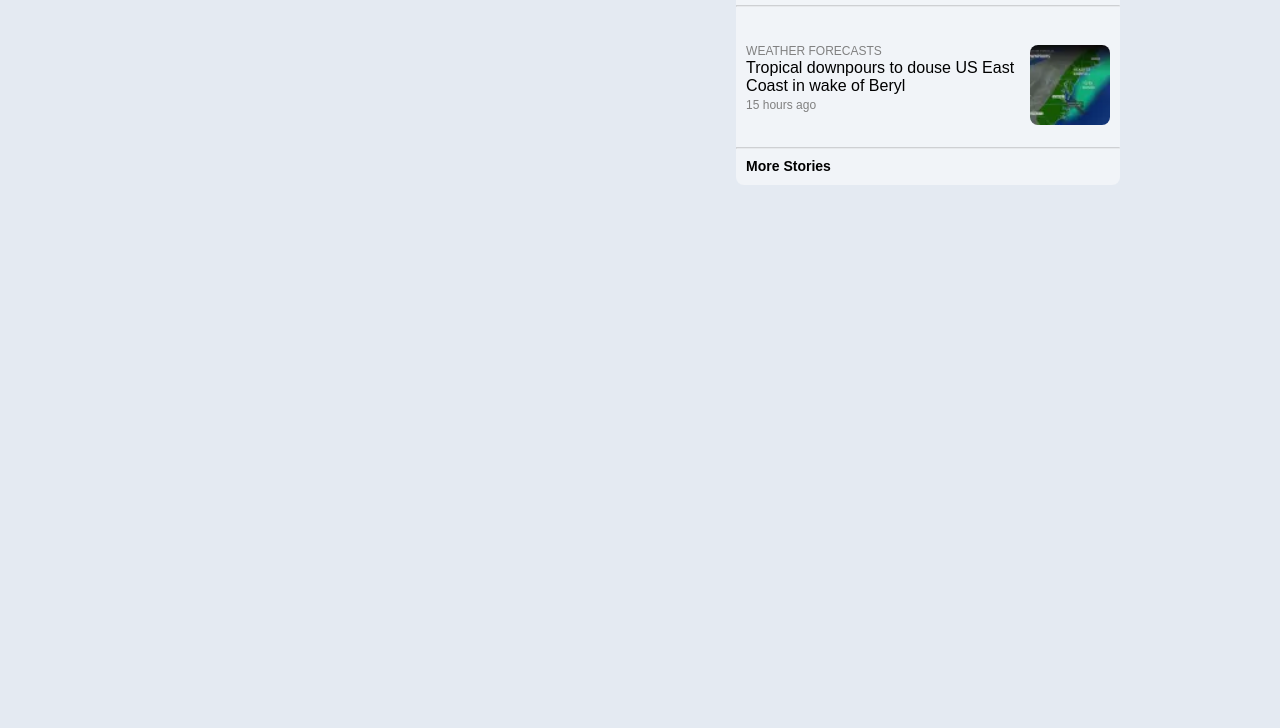
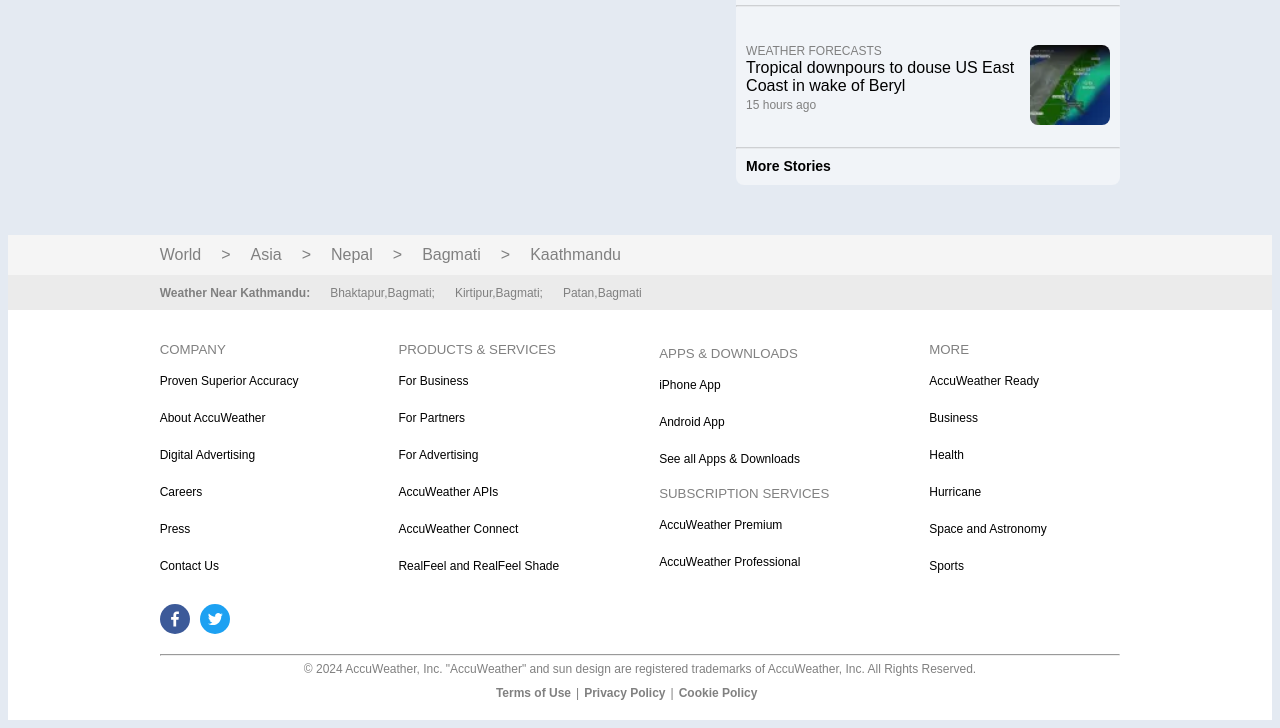
Before and after one commit to utsavarch/assignment3, a plain HTML site: page index.html in a window 1280 px wide. Shown: the part 1539-2267 px from the top of the page. Before the commit the page ends 1732 px from the top, so only its background shows below. Drawn offline with Linux system fonts and the light colour scheme.

Commit message:
second commit

```diff
--- a/assets/css/style.css
+++ b/assets/css/style.css
@@ -128,3 +128,71 @@ aside {
   background-color: #f1f4f8;
   border-radius: 8px;
 }
+.footer1 {
+  display: flex;
+  flex-direction: row;
+  background-color: #f5f5f5;
+  align-items: center;
+  gap: 20px;
+  width: 100%;
+  padding-left: 12%;
+  padding-right: 12%;
+  height: 40px;
+  vertical-align: baseline;
+  color: gray;
+}
+.footer2 {
+  display: flex;
+  flex-direction: row;
+  background-color: #ebebeb;
+  align-items: center;
+  gap: 20px;
+  width: 100%;
+  padding-left: 12%;
+  padding-right: 12%;
+  height: 35px;
+  vertical-align: baseline;
+  color: gray;
+  font-size: 12px;
+}
+.footer3 {
+  display: flex;
+  flex-direction: row;
+  background-color: #ffff;
+  align-items: center;
+  gap: 100px;
+  width: 100%;
+  padding-left: 12%;
+  padding-right: 12%;
+  color: gray;
+}
+.social {
+  padding-top: 20px;
+  padding-bottom: 20px;
+  display: flex;
+  flex-direction: row;
+  background-color: #ffff;
+  align-items: center;
+  gap: 10px;
+  width: 100%;
+  padding-left: 12%;
+  padding-right: 12%;
+  color: gray;
+}
+h5 {
+  font-weight: 100;
+  margin-bottom: -5px;
+}
+.footer4 {
+  background-color: #ffff;
+  align-items: center;
+  gap: 100px;
+  width: 100%;
+  padding-left: 12%;
+  padding-right: 12%;
+  padding-bottom: 20px;
+  color: gray;
+  margin-top: -10px;
+  font-size: 12px;
+  text-align: center;
+}
--- a/index.html
+++ b/index.html
@@ -386,5 +386,130 @@
         </div>
       </aside>
     </main>
+    <footer style="margin-top: 50px">
+      <div class="footer1">
+        <span> World </span>
+        <span> > </span>
+        <span> Asia </span>
+        <span> > </span>
+        <span> Nepal </span>
+        <span> > </span>
+        <span> Bagmati </span>
+        <span> > </span>
+        <span> Kaathmandu </span>
+      </div>
+      <div class="footer2">
+        <span><b> Weather Near Kathmandu: </b></span>
+        <span> Bhaktapur,Bagmati;</span>
+        <span> Kirtipur,Bagmati; </span>
+        <span> Patan,Bagmati </span>
+      </div>
+      <div class="footer3" style="line-height: 35px">
+        <div>
+          <h5>COMPANY</h5>
+          <a href="/" style="font-size: 12px; color: black"
+            >Proven Superior Accuracy</a
+          ><br />
+          <a href="/" style="font-size: 12px; color: black">About AccuWeather</a
+          ><br />
+          <a href="/" style="font-size: 12px; color: black"
+            >Digital Advertising</a
+          ><br />
+          <a href="/" style="font-size: 12px; color: black">Careers</a><br />
+          <a href="/" style="font-size: 12px; color: black">Press</a><br />
+          <a href="/" style="font-size: 12px; color: black">Contact Us</a><br />
+        </div>
+        <div>
+          <h5>PRODUCTS & SERVICES</h5>
+          <a href="/" style="font-size: 12px; color: black">For Business</a
+          ><br />
+          <a href="/" style="font-size: 12px; color: black">For Partners</a
+          ><br />
+          <a href="/" style="font-size: 12px; color: black">For Advertising</a
+          ><br />
+          <a href="/" style="font-size: 12px; color: black">AccuWeather APIs</a
+          ><br />
+          <a href="/" style="font-size: 12px; color: black"
+            >AccuWeather Connect</a
+          ><br />
+          <a href="/" style="font-size: 12px; color: black"
+            >RealFeel and RealFeel Shade</a
+          ><br />
+        </div>
+        <div>
+          <h5>APPS & DOWNLOADS</h5>
+          <a href="/" style="font-size: 12px; color: black">iPhone App</a><br />
+          <a href="/" style="font-size: 12px; color: black">Android App</a
+          ><br />
+          <a href="/" style="font-size: 12px; color: black"
+            >See all Apps & Downloads</a
+          ><br />
+          <h5 style="margin-top: -1px">SUBSCRIPTION SERVICES</h5>
+          <a href="/" style="font-size: 12px; color: black"
+            >AccuWeather Premium</a
+          ><br />
+          <a href="/" style="font-size: 12px; color: black"
+            >AccuWeather Professional</a
+          ><br />
+        </div>
+        <div>
+          <h5>MORE</h5>
+          <a href="/" style="font-size: 12px; color: black">AccuWeather Ready</a
+          ><br />
+          <a href="/" style="font-size: 12px; color: black">Business</a><br />
+          <a href="/" style="font-size: 12px; color: black">Health</a><br />
+          <a href="/" style="font-size: 12px; color: black">Hurricane</a><br />
+          <a href="/" style="font-size: 12px; color: black"
+            >Space and Astronomy</a
+          ><br />
+          <a href="/" style="font-size: 12px; color: black">Sports</a><br />
+        </div>
+      </div>
+      <div class="social">
+        <a href="/"
+          ><img
+            src="./assets/icons/facebook-v1.svg"
+            width="30px;"
+            height="30px;"
+        /></a>
+        <a href="/"
+          ><img src="./assets/icons/twitter.svg" width="30px;" height="30px;"
+        /></a>
+      </div>
+      <div class="footer4">
+        <hr />
+        <span
+          >&#169; 2024 AccuWeather, Inc. "AccuWeather" and sun design are
+          registered trademarks of AccuWeather, Inc. All Rights Reserved.</span
+        >
+        <br />
+        <div style="display: flex; margin-left: 35%; margin-top: 10px">
+          <a
+            ><div style="color: grey; font-weight: bold; padding-right: 5px">
+              Terms of Use
+            </div></a
+          >
+          <div>|</div>
+          <a
+            ><div
+              style="
+                color: grey;
+                font-weight: bold;
+                padding-right: 5px;
+                padding-left: 5px;
+              "
+            >
+              Privacy Policy
+            </div></a
+          >
+          <div>|</div>
+          <a
+            ><div style="color: grey; font-weight: bold; padding-left: 5px">
+              Cookie Policy
+            </div></a
+          >
+        </div>
+      </div>
+    </footer>
   </body>
 </html>
```
Also changed, not shown: assets/icons/facebook-v1.svg (added), assets/icons/twitter.svg (added).
